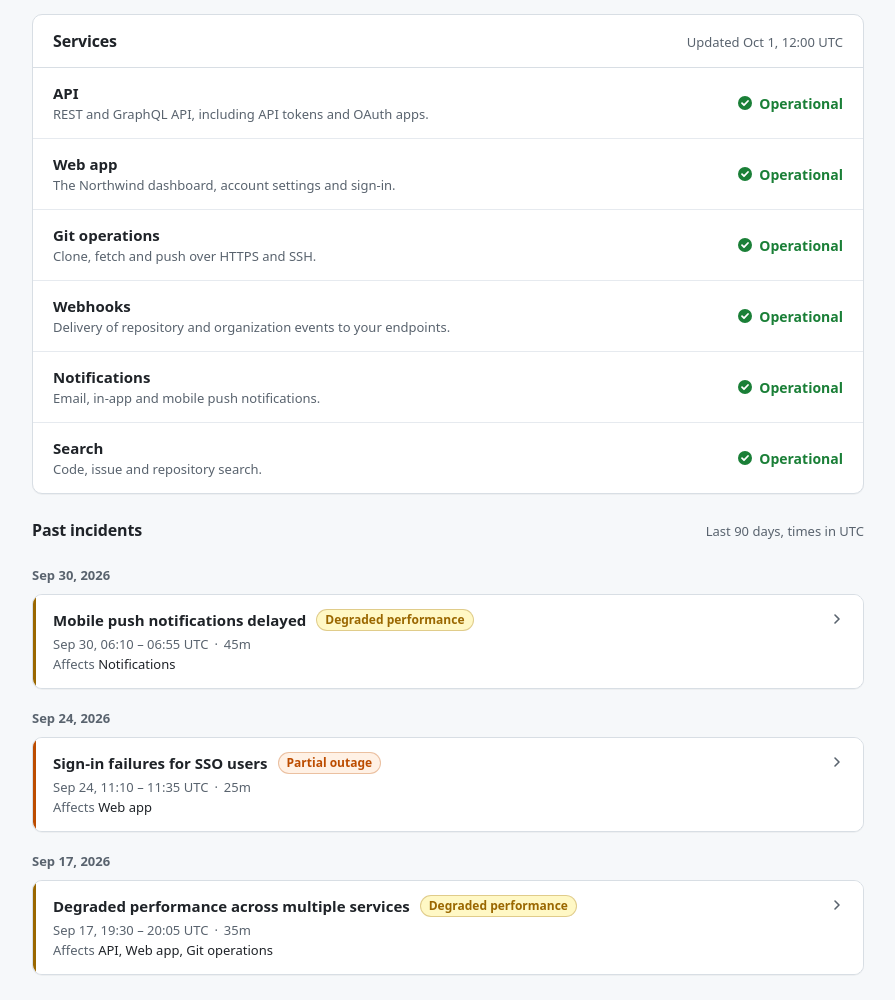
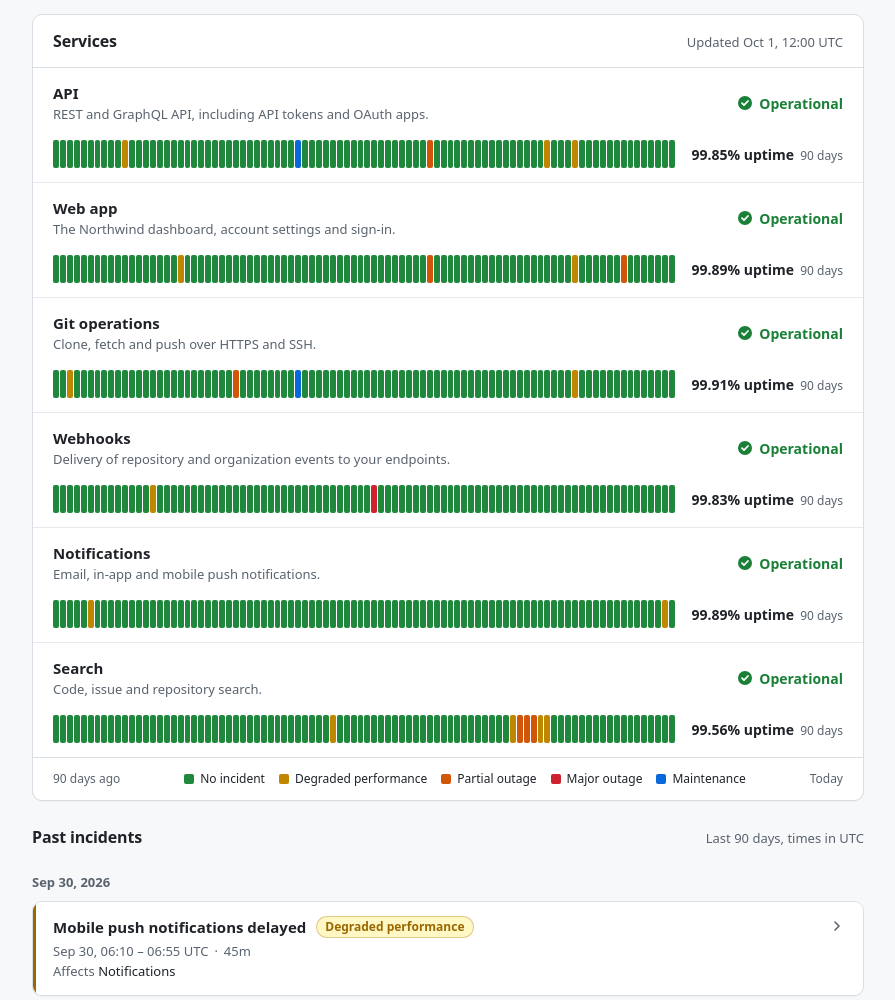
Before and after one commit to ml6team/unum-demo-canary, a website built with Vite: page index.html in a window 1280 px wide. Shown: the part 400-1400 px from the top of the page, without its empty margins (192-1087 px from the left). Built offline with nearby package versions, Linux system fonts and the light colour scheme.

Commit message:
feat: show 90-day uptime bars and percentage per service (UNUSFD-59)

```diff
--- a/src/main.ts
+++ b/src/main.ts
@@ -1,6 +1,12 @@
 import './style.css';
 import { incidents, NOW, services } from './data';
-import { formatDateTime, formatDay, formatIncidentDuration, formatRange } from './lib/format';
+import {
+  formatDateTime,
+  formatDay,
+  formatIncidentDuration,
+  formatRange,
+  formatUptime,
+} from './lib/format';
 import {
   activeIncidents,
   affectedServiceNames,
@@ -10,8 +16,9 @@ import {
   upcomingMaintenance,
   updatesNewestFirst,
 } from './lib/incidents';
-import { overallStatus, STATUS_LABEL, UPDATE_LABEL } from './lib/status';
+import { DAY_TONE_LABEL, overallStatus, STATUS_LABEL, UPDATE_LABEL } from './lib/status';
 import type { Incident, Service, ServiceStatus } from './lib/types';
+import { type DayTone, serviceDays, serviceUptime, type UptimeDay } from './lib/uptime';
 
 type Child = Node | string;
 type Tone = ServiceStatus | 'maintenance';
@@ -81,6 +88,32 @@ function renderOverall(): void {
   );
 }
 
+function uptimeBar(day: UptimeDay): HTMLLIElement {
+  const text = `${formatDay(day.day)}: ${DAY_TONE_LABEL[day.tone]}`;
+  const attrs: Record<string, string> = {
+    class: `uptime-bar tone-${day.tone}`,
+    title: text,
+    'data-tip': text,
+  };
+  if (day.incidentIds.length > 0) attrs.tabindex = '0';
+  return el('li', attrs, [el('span', { class: 'visually-hidden' }, [text])]);
+}
+
+function uptimeBlock(service: Service): HTMLElement {
+  const uptime = serviceUptime(service.id, incidents, NOW);
+  return el('div', { class: 'uptime' }, [
+    el(
+      'ol',
+      { class: 'uptime-bars', 'aria-label': `${service.name}: last 90 days, oldest first` },
+      serviceDays(service.id, incidents, NOW).map(uptimeBar),
+    ),
+    el('p', { class: 'uptime-summary' }, [
+      el('span', { class: 'uptime-percent' }, [`${formatUptime(uptime.percent)} uptime`]),
+      el('span', { class: 'uptime-caption' }, ['90 days']),
+    ]),
+  ]);
+}
+
 function serviceRow(service: Service): HTMLLIElement {
   return el('li', { class: 'service' }, [
     el('div', { class: 'service-text' }, [
@@ -91,6 +124,32 @@ function serviceRow(service: Service): HTMLLIElement {
       icon(service.status),
       STATUS_LABEL[service.status],
     ]),
+    uptimeBlock(service),
+  ]);
+}
+
+const LEGEND_TONES: DayTone[] = [
+  'operational',
+  'degraded',
+  'partial-outage',
+  'major-outage',
+  'maintenance',
+];
+
+function uptimeLegend(): HTMLElement {
+  return el('div', { class: 'uptime-legend' }, [
+    el('span', { class: 'muted' }, ['90 days ago']),
+    el(
+      'ul',
+      { class: 'uptime-legend-items', 'aria-label': 'Bar colours' },
+      LEGEND_TONES.map((tone) =>
+        el('li', { class: `uptime-legend-item tone-${tone}` }, [
+          el('span', { class: 'uptime-swatch', 'aria-hidden': 'true' }),
+          DAY_TONE_LABEL[tone],
+        ]),
+      ),
+    ),
+    el('span', { class: 'muted' }, ['Today']),
   ]);
 }
 
@@ -213,6 +272,7 @@ renderOverall();
 renderActive();
 renderMaintenance();
 byId('services').replaceChildren(...services.map(serviceRow));
+byId('services').after(uptimeLegend());
 byId('updated').replaceChildren(
   'Updated ',
   time(NOW.toISOString(), formatDateTime(NOW.toISOString())),
--- a/src/style.css
+++ b/src/style.css
@@ -340,6 +340,7 @@ a {
 
 .service {
   display: flex;
+  flex-wrap: wrap;
   align-items: center;
   justify-content: space-between;
   gap: 16px;
@@ -351,6 +352,7 @@ a {
 }
 
 .service-text {
+  flex: 1 1 auto;
   min-width: 0;
 }
 
@@ -373,6 +375,119 @@ a {
   font-size: 14px;
   font-weight: 550;
   white-space: nowrap;
+}
+
+/* Uptime bars */
+
+.uptime {
+  display: flex;
+  flex: 1 1 100%;
+  flex-wrap: wrap;
+  align-items: center;
+  gap: 8px 16px;
+}
+
+.uptime-bars {
+  display: flex;
+  flex: 1 1 270px;
+  gap: 1px;
+  height: 28px;
+}
+
+.uptime-bar {
+  position: relative;
+  flex: 1;
+  min-width: 2px;
+  border-radius: 2px;
+  background: var(--tone-solid);
+}
+
+.uptime-bar:focus-visible {
+  z-index: 2;
+}
+
+.uptime-bar::after {
+  position: absolute;
+  z-index: 3;
+  bottom: calc(100% + 6px);
+  left: 50%;
+  display: none;
+  padding: 4px 8px;
+  border: 1px solid var(--border);
+  border-radius: 6px;
+  background: var(--surface);
+  box-shadow: 0 2px 8px rgb(0 0 0 / 0.2);
+  color: var(--text);
+  content: attr(data-tip);
+  font-size: 12px;
+  line-height: 18px;
+  pointer-events: none;
+  transform: translateX(-50%);
+  white-space: nowrap;
+}
+
+.uptime-bar:nth-child(-n + 15)::after {
+  left: 0;
+  transform: none;
+}
+
+.uptime-bar:nth-last-child(-n + 15)::after {
+  right: 0;
+  left: auto;
+  transform: none;
+}
+
+.uptime-bar:hover::after,
+.uptime-bar:focus-visible::after {
+  display: block;
+}
+
+.uptime-summary {
+  display: flex;
+  flex: none;
+  align-items: baseline;
+  gap: 6px;
+  white-space: nowrap;
+}
+
+.uptime-percent {
+  font-size: 14px;
+  font-weight: 600;
+}
+
+.uptime-caption {
+  color: var(--text-muted);
+  font-size: 12px;
+}
+
+.uptime-legend {
+  display: flex;
+  flex-wrap: wrap;
+  align-items: center;
+  justify-content: space-between;
+  gap: 8px 16px;
+  padding: 12px 20px;
+  border-top: 1px solid var(--border);
+  font-size: 12px;
+}
+
+.uptime-legend-items {
+  display: flex;
+  flex-wrap: wrap;
+  gap: 4px 14px;
+}
+
+.uptime-legend-item {
+  display: inline-flex;
+  align-items: center;
+  gap: 6px;
+}
+
+.uptime-swatch {
+  width: 10px;
+  height: 10px;
+  border-radius: 2px;
+  background: var(--tone-solid);
 }
 
 /* Badges */
@@ -651,7 +766,8 @@ a {
   }
 
   .card-head,
-  .service {
+  .service,
+  .uptime-legend {
     padding-right: 16px;
     padding-left: 16px;
   }
```
Also changed, not shown: AGENTS.md (+3 -2 lines).
